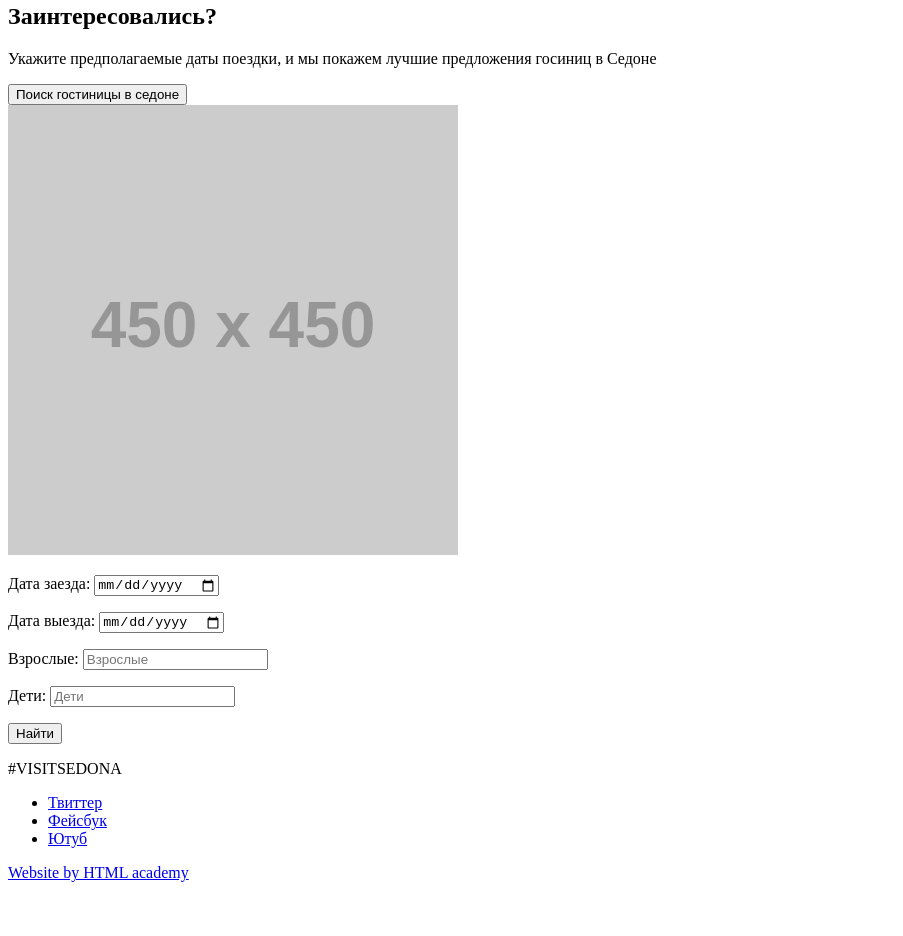
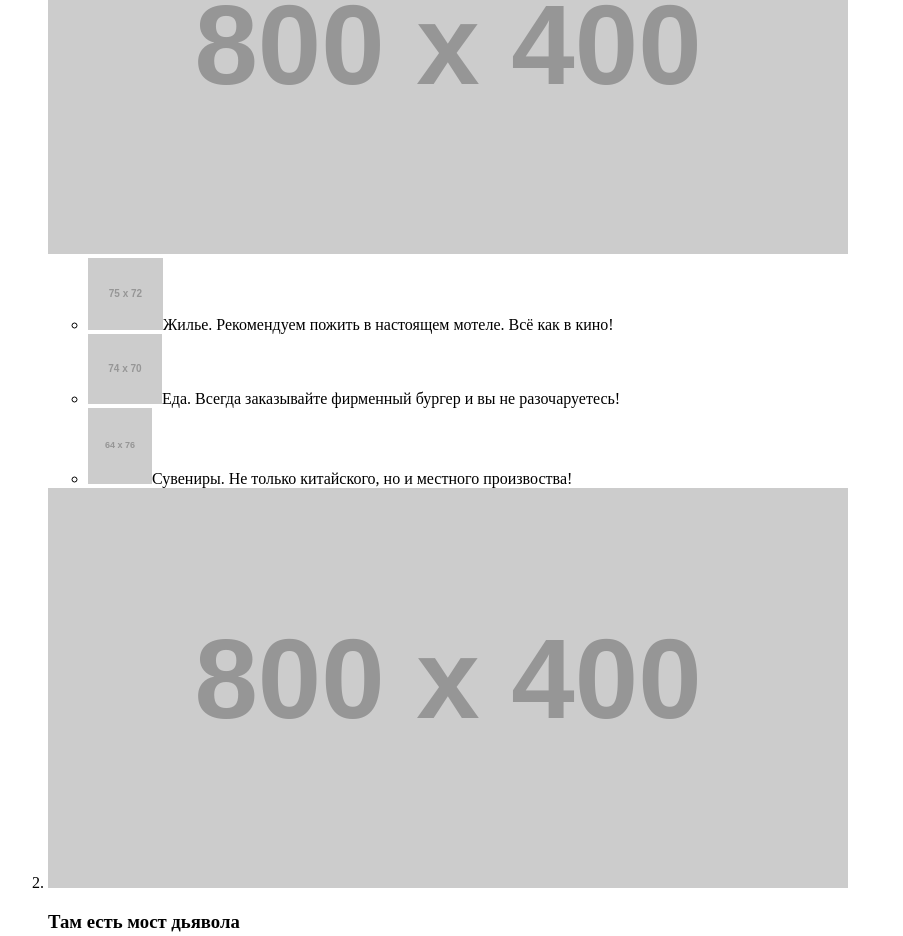
Before and after one commit to mikhaylov-alex/568755-sedona, a plain HTML site: page index.html in a window 1280 px wide. Shown: the part 1393-2329 px from the top of the page, without its empty margins (0-903 px from the left). Before the commit the page ends 2291 px from the top, so only its background shows below. Drawn offline with Linux system fonts and the light colour scheme; placeholder pictures from the web are drawn by us.

Commit message:
внесены косметические изменения
 - добавлены атрибуты widht и height тегу img
 - добавлены заготовки картинок в недостающие разделы в футере
 - изменен тип полей ввода в форме поиска с date на text
 - подготовка к стилизации

```diff
--- a/index.html
+++ b/index.html
@@ -3,12 +3,13 @@
   <head>
     <meta charset="utf-8">
     <title>HTML Academy: Седона</title>
+    <!--<link href="../../../style.css" rel="stylesheet">-->
   </head>
   <body>
-      <h1>Седона</h1>
+      <h1 class="visually-hidden">Седона</h1>
       <header class="main-header">
-        <a><img src="http://placehold.it/150x100" alt="logo"></a>
-        <!--<a><img src="img/logo.png" alt="logo"></a>-->
+        <a><img src="http://placehold.it/138x70" alt="logo" width="138" height="70"></a>
+        <!--<a><img src="img/logo.png" alt="logo" width="138" height="70"></a>-->
           <nav class="main-navigation">
         <ul class="site-navigation">
             <li><a href="info.html">Информация</a></li>
@@ -20,9 +21,10 @@
       </header>
   <div>
     <!-- Поменять на другой тег подходящий по смыслу -->
-    <img src="http://placehold.it/300x300" alt="Intro picture">
-    <!--<img src="img/intro.jpg" alt="Intro picture">-->
+    <img src="http://placehold.it/1200x773" alt="Intro picture" width="1200" height="773">
+    <!--<img src="img/intro.jpg" alt="Intro picture" width="1200" height="773">-->
   </div>
+
 <main>
     <h2 class="features">Преимущества</h2>
       <p class="features-description">Седона - Небольшой городок в Аризоне, заслуживающий большего!</p>
@@ -31,17 +33,17 @@
           <li>
             <h3>Настоящий городок</h3>
               <p>-№1- Седона - не аттракцион для туристов, там течет своя жизнь.</p>
-              <img src="http://placehold.it/450x100" alt="photo1">
-              <!--<img src="img/feature1.jpg" alt="photo1">-->
+              <img src="http://placehold.it/800x400" alt="photo1" width="800" height="400">
+              <!--<img src="img/feature1.jpg" alt="photo1" width="800" height="400">-->
               <ul>
-                <li>Жилье. Рекомендуем пожить в настоящем мотеле. Всё как в кино!</li>
-                <li>Еда. Всегда заказывайте фирменный бургер и вы не разочаруетесь!</li>
-                <li>Сувениры. Не только китайского, но и местного произвоства!</li>
+                <li><img src="http://placehold.it/75x72" alt="Жилье" width="75" height="72">Жилье. Рекомендуем пожить в настоящем мотеле. Всё как в кино!</li>
+                <li><img src="http://placehold.it/74x70" alt="Еда" width="74" height="70">Еда. Всегда заказывайте фирменный бургер и вы не разочаруетесь!</li>
+                <li><img src="http://placehold.it/64x76" alt="Сувениры" width="64" height="76">Сувениры. Не только китайского, но и местного произвоства!</li>
               </ul>
           </li>
           <li>
-            <img src="http://placehold.it/450x100" alt="photo2">
-            <!--<img src="img/feature2.jpg" alt="photo2">-->
+            <img src="http://placehold.it/800x400" alt="photo2" width="800" height="400">
+            <!--<img src="img/feature2.jpg" alt="photo2" width="800" height="400">-->
             <h3>Там есть мост дьявола</h3>
             <p>-№2- Да, по нему можно пройти! Если конечно вы осмелитесь</p>
           </li>
@@ -68,12 +70,12 @@
       </button>
   </div>
 
-<img src="http://placehold.it/450x450" alt="Карта">
-<!--<img src="img/map%20cutted.jpg" alt="Карта">-->
+<img src="http://placehold.it/2180x747" alt="Карта" width="1280" height="747">
+<!--<img src="img/map%20cutted.jpg" alt="Карта" alt="Карта" width="1280" height="747">-->
 
 <form class="search-form" action="https://echo.htmlacademy.ru" method="post">
-  <p><label>Дата заезда: <input type="date" name="arrival" required></label></p>
-  <p><label>Дата выезда: <input type="date" name="departure" required></label></p>
+  <p><label>Дата заезда: <input type="text" name="arrival" required></label></p>
+  <p><label>Дата выезда: <input type="text" name="departure" required></label></p>
   <p><label>Взрослые: <input type="number" name="adults" placeholder="Взрослые" min="0" required></label></p>
   <p><label>Дети: <input type="number" name="children" placeholder="Дети" min="0" required></label></p>
   <input type="submit" value="Найти">
@@ -81,15 +83,17 @@
 
 <footer>
   <p>#VISITSEDONA</p>
-    <div class="footer-social">
-      <ul>
-        <li><!--<img src="img/twitter%20icon.png">--><a class="social-button" href="https://twitter.com/">Твиттер</a></li>
-        <li><!--<img src="img/fb-icon.png">--><a class="social-button" href="https://www.facebook.com/">Фейсбук</a></li>
-        <li><!--<img src="img/youtube%20icon.png">--><a class="social-button" href="https://www.youtube.com">Ютуб</a></li>
+    <article class="footer-social">
+       <h2 class="visually-hidden">Соцсети</h2>
+          <ul>
+            <li><!--<img src="img/twitter%20icon.png" alt="Twitter" width="46" height="48">--><a class="social-button" href="https://twitter.com/"><img src="http://placehold.it/46x48" alt="Twitter" width="46" height="48">Твиттер</a></li>
+            <li><!--<img src="img/fb-icon.png" alt="Facebook" width="46" height="48">--><a class="social-button" href="https://www.facebook.com/"><img src="http://placehold.it/46x48" alt="Facebook" width="46" height="48">Фейсбук</a></li>
+            <li><!--<img src="img/youtube%20icon.png" alt="Youtube" width="46" height="48">--><a class="social-button" href="https://www.youtube.com/"><img src="http://placehold.it/46x48" alt="Youtube" width="46" height="48">Ютуб</a></li>
       </ul>
-    </div>
+    </article>
   <p class="footer-copyright">
-    <a href="/intensive/htmlcss">Website by HTML academy</a>
+    Website by:
+    <a href="/intensive/htmlcss"><img src="http://placehold.it/115x41" alt="HTML academy" width="115" height="41">HTML academy</a>
   </p>
 </footer>
       <!-- <p>Репозиторий создан для обучения на интенсивном онлайн‑курсе «<a href="https://htmlacademy.ru/intensive/htmlcss">Базовый HTML и CSS</a>».</p> -->
```
